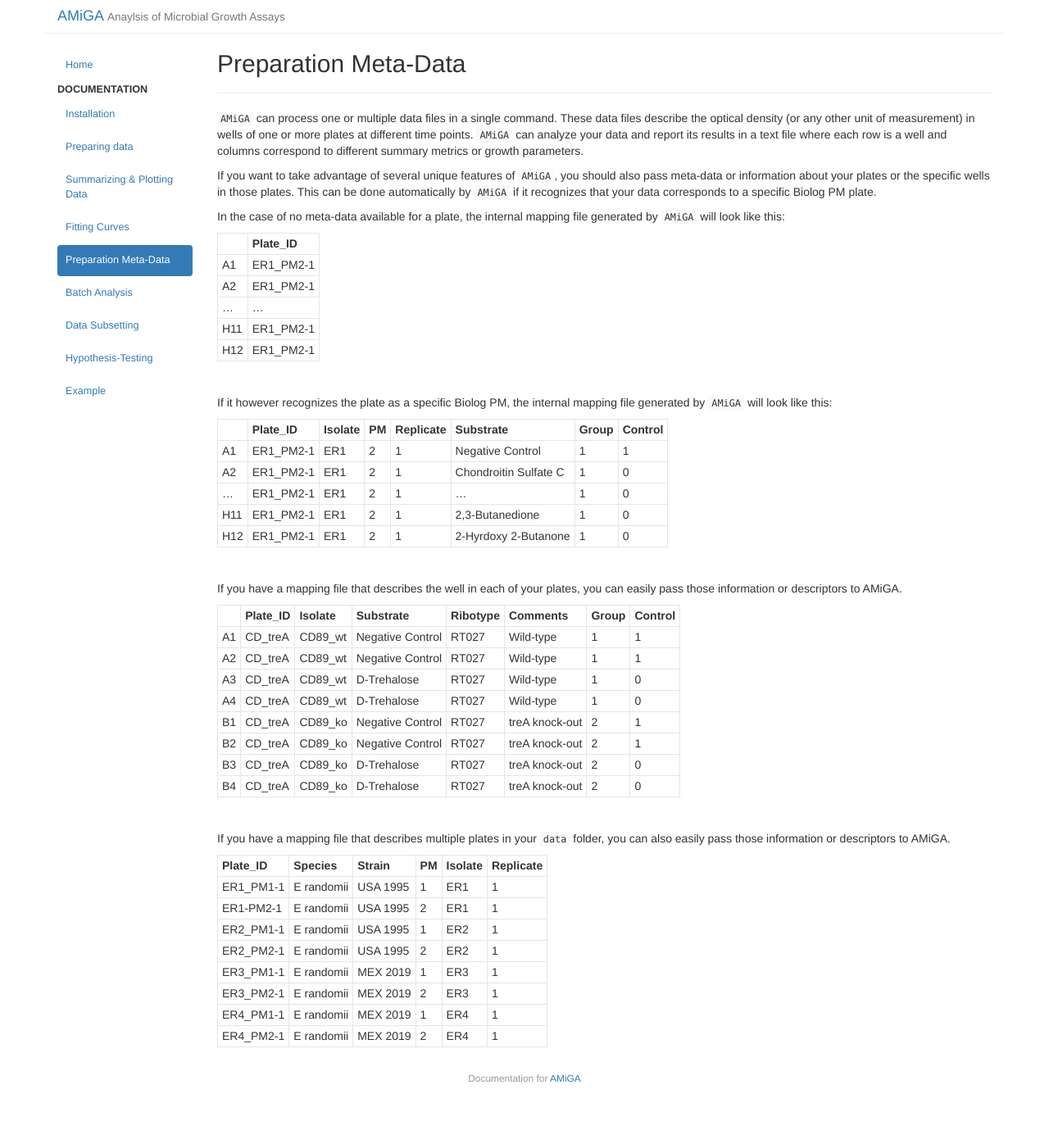
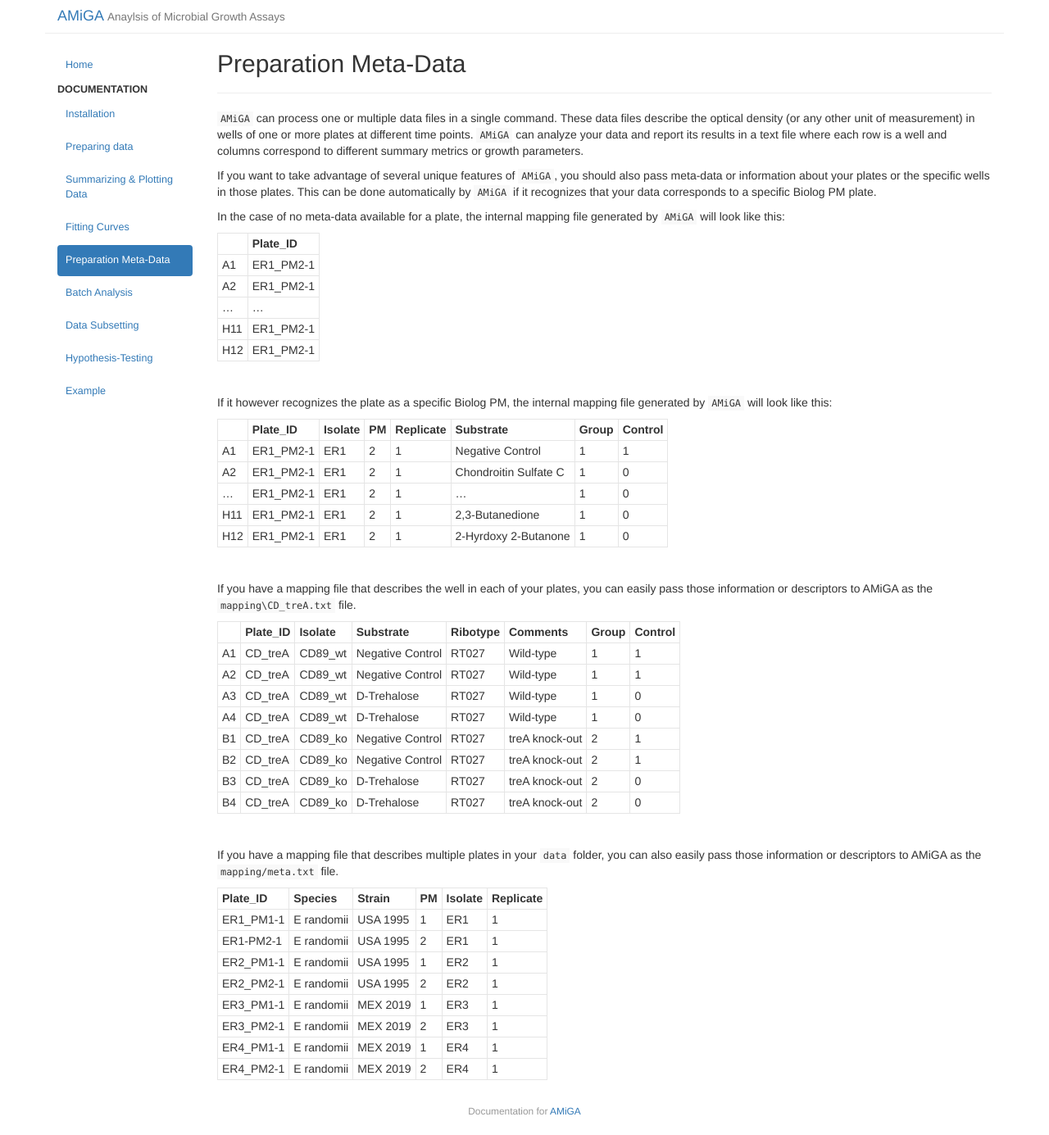
Before and after one commit to firasmidani/amiga, a Jekyll site: the page built from docs/_posts/2020-03-25-metadata.md, in a window 1280 px wide. Shown: the whole page at 82% size. Built offline with Jekyll 4.4.1, drawn with Linux system fonts in a browser that asks for light colours; before the commit the page ends 1345 px from its top, so only the background shows below that.

Commit message:
example mapping files

```diff
--- a/docs/_posts/2020-03-25-metadata.md
+++ b/docs/_posts/2020-03-25-metadata.md
@@ -35,7 +35,7 @@ If it however recognizes the plate as a specific Biolog PM, the internal mapping
 
 <br />
 
-If you have a mapping file that describes the well in each of your plates, you can easily pass those information or descriptors to AMiGA.
+If you have a mapping file that describes the well in each of your plates, you can easily pass those information or descriptors to AMiGA as the `mapping\CD_treA.txt` file.
 
 ||Plate_ID|Isolate|Substrate|Ribotype|Comments|Group|Control|
 |:---|:---|:---|:---|:---|:---|:---|:---|
@@ -50,7 +50,7 @@ If you have a mapping file that describes the well in each of your plates, you c
 
 <br />
 
-If you have a mapping file that describes multiple plates in your `data` folder, you can also easily pass those information or descriptors to AMiGA.
+If you have a mapping file that describes multiple plates in your `data` folder, you can also easily pass those information or descriptors to AMiGA as the `mapping/meta.txt` file.
 
 |Plate_ID|Species|Strain|PM|Isolate|Replicate|
 |:---|:---|:---|:---|:---|
```
